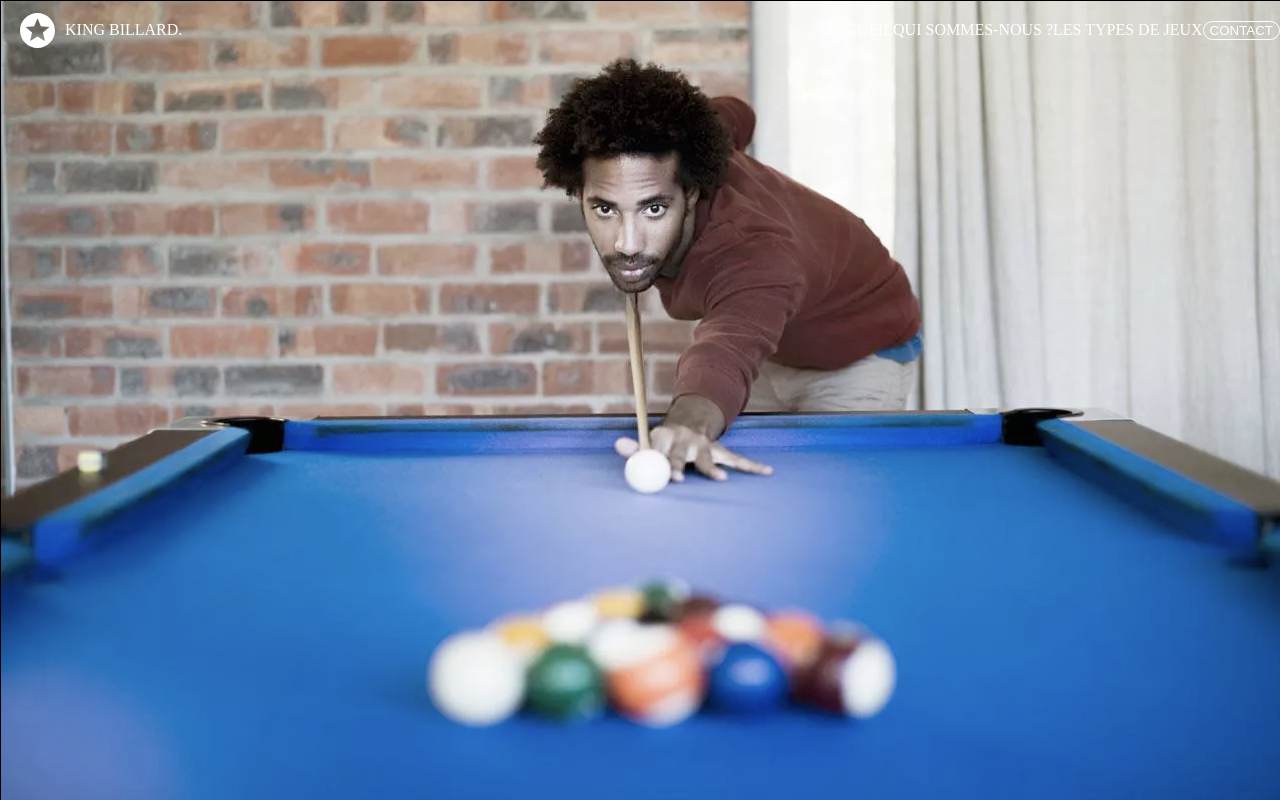
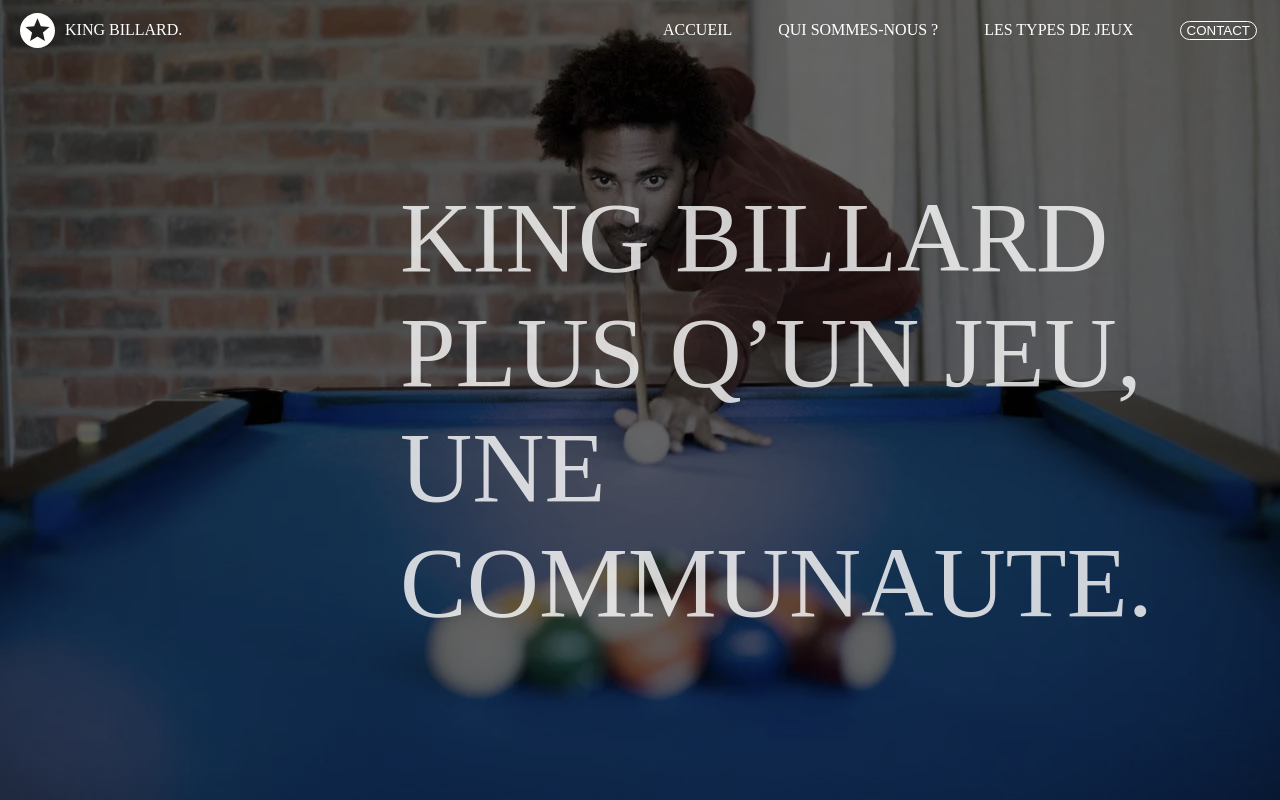
Before and after one commit to MehdiEscudero/King-Billard, a React (Create React App) app: page / in a window 1280 px wide. Shown: the top 800 px of the page. Built offline with nearby package versions, Linux system fonts and the light colour scheme.

Commit message:
header en index &début du slogan

```diff
--- a/src/Container.js
+++ b/src/Container.js
@@ -8,7 +8,14 @@ class Container extends React.Component {
     return (
       <div>
         <div className="container">
-          <img className="image" src={homepage} alt="homepage" />
+          <div className="filtre"></div>
+
+          <div className="slogan">
+            KING BILLARD PLUS Q’UN JEU, UNE COMMUNAUTE.
+          </div>
+          <div className="test">
+            <img className="image" src={homepage} alt="homepage" />
+          </div>
           <div className="title">QUI SOMMES-NOUS ?</div>
           <Section />
           <div className="types">LES TYPES DE JEUX</div>
--- a/src/style/container.css
+++ b/src/style/container.css
@@ -1,7 +1,6 @@
 .container {
   height: 100%;
   width: 100%;
-  border: 1px solid black;
   background: white;
   flex-direction: column;
 }
@@ -27,3 +26,26 @@
   margin-top: 60px;
   margin-bottom: 20px;
 }
+
+.slogan {
+  font-size: 100px;
+  width: 60%;
+  position: absolute;
+  color: white;
+  top: 180px;
+  left: 400px;
+  opacity: 0.8;
+}
+
+.filtre {
+  position: absolute;
+  width: 100vw;
+  height: 100vh;
+  background-color: black;
+  opacity: 0.6;
+}
+
+.test {
+  width: 100vw;
+  height: 100vh;
+}
--- a/src/style/footer.css
+++ b/src/style/footer.css
@@ -1,7 +1,7 @@
 .footer {
-  background-color: blueviolet;
+  background-color: red;
   width: 100vw;
-  height: 40px;
+  height: 20vh;
   color: white;
   align-items: center;
   justify-content: space-between;
--- a/src/style/header.css
+++ b/src/style/header.css
@@ -7,6 +7,7 @@
   color: white;
   justify-content: space-between;
   padding-top: 15px;
+  z-index: 1;
 }
 
 .logo {
@@ -33,3 +34,8 @@
 .identity {
   align-items: center;
 }
+
+.onglet {
+  justify-content: space-around;
+  width: 50vw;
+}
```
